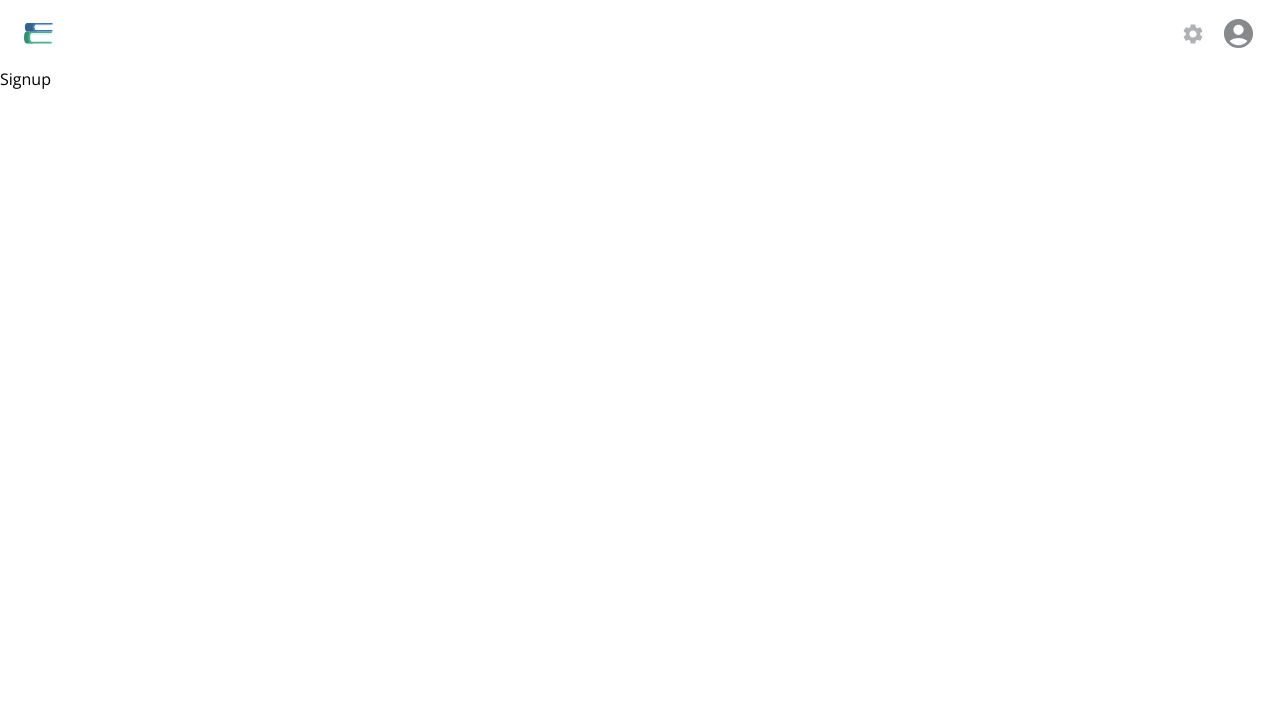
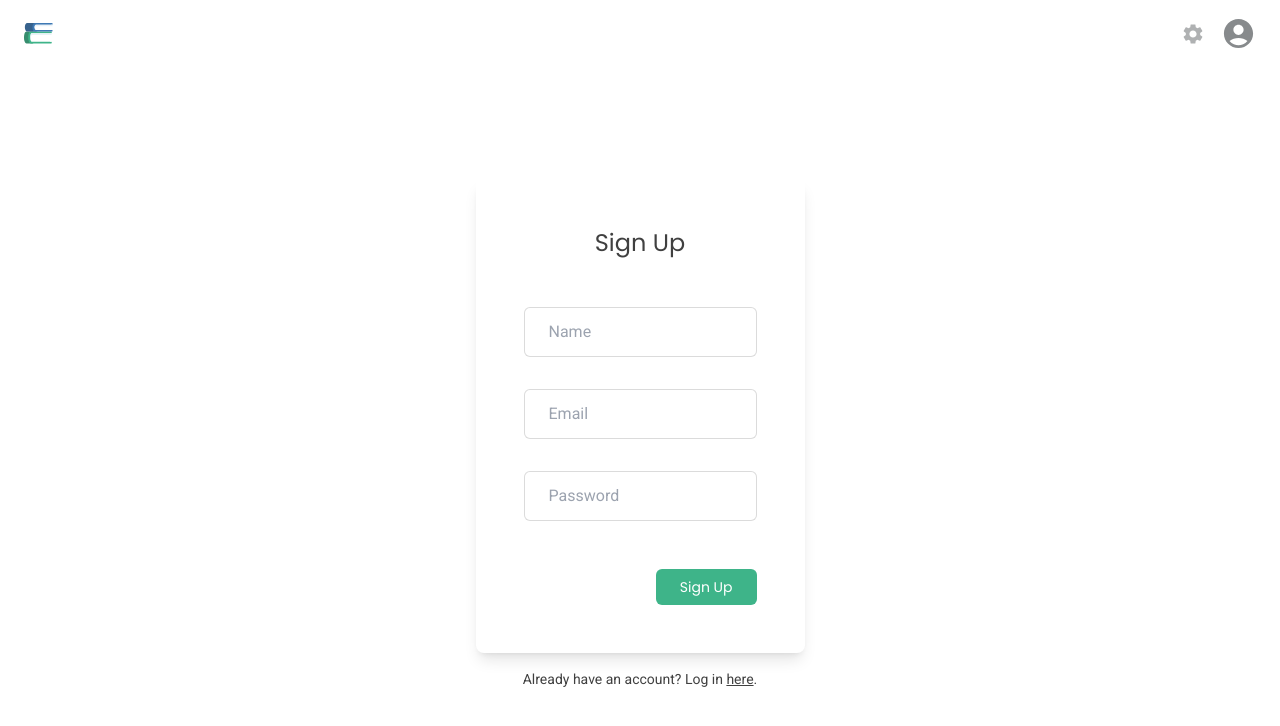
Before and after one commit to AnSingh1/Lexily, a React (Vite) app in the folder client/: page /signup in a window 1280 px wide. Shown: the top 726 px of the page. Built offline with nearby package versions, Linux system fonts and the light colour scheme.

Commit message:
completed login & signup ui

```diff
--- a/client/src/App.jsx
+++ b/client/src/App.jsx
@@ -11,6 +11,7 @@ import Test from "./Pages/Test/Test";
 export default function App() {
   return (
     <Router>
+      <div className="flex min-h-screen flex-col">
         <Header />
         <Routes>
           <Route path="/" element={<Dashboard />} />
@@ -18,6 +19,7 @@ export default function App() {
           <Route path="/login" element={<Login />} />
           <Route path="/signup" element={<Signup />} />
         </Routes>
+      </div>
     </Router>
   );
 }
--- /dev/null
+++ b/client/src/Pages/Auth/Components/AuthInput.jsx
@@ -0,0 +1,13 @@
+import React, { forwardRef } from "react";
+
+export default forwardRef(function AuthInput(props, ref) {
+  return (
+    <input
+      ref={ref}
+      type={props.type || "text"}
+      placeholder={props.placeholder || ""}
+      required={props.required !== undefined ? props.required : true}
+      className="rounded-md border-[1px] border-gray-border/[.16] px-6 py-3 font-roboto text-base text-test-lgt focus-visible:border-2 focus-visible:placeholder:text-test-lgt/50"
+    />
+  );
+});
--- a/client/src/Pages/Auth/Login.jsx
+++ b/client/src/Pages/Auth/Login.jsx
@@ -1,5 +1,47 @@
-import React from "react";
+import React, { useRef, useState } from "react";
+import { useNavigate, Link } from "react-router-dom";
+
+import AuthInput from "./Components/AuthInput";
 
 export default function Login() {
-  return <div>Login</div>;
+  const emailRef = useRef();
+  const passwordRef = useRef();
+
+  const [error, setError] = useState();
+  const [loading, setLoading] = useState(false);
+
+  const logIn = (e) => {
+    e.preventDefault();
+
+    console.log(emailRef.current.value);
+    console.log(passwordRef.current.value);
+  };
+
+  return (
+    <div className="flex w-full flex-grow flex-col items-center justify-center">
+      <div>
+        <form className="flex flex-col items-center gap-8 rounded-lg p-12 shadow-lg">
+          <h2 className="mb-4 font-poppins text-2xl text-test-dark">Log In</h2>
+          <AuthInput type="email" placeholder="Email" ref={emailRef} />
+          <AuthInput type="password" placeholder="Password" ref={passwordRef} />
+          <button
+            disabled={loading}
+            type="submit"
+            onClick={logIn}
+            className="ml-auto mt-4 rounded-md bg-brand px-6 py-2 font-poppins text-sm text-white disabled:bg-brand/50"
+          >
+            Log In
+          </button>
+        </form>
+      </div>
+      <span className="mt-4 font-roboto text-sm text-test-dark">
+        Need an account? Sign up{" "}
+        <Link className="underline" to="/signup">
+          here
+        </Link>
+        .
+      </span>
+      {error && <span className="font-roboto text-red-500">{error}</span>}
+    </div>
+  );
 }
--- a/client/src/Pages/Auth/Signup.jsx
+++ b/client/src/Pages/Auth/Signup.jsx
@@ -1,5 +1,41 @@
-import React from "react";
+import React, { useRef, useState } from "react";
+import { useNavigate, Link } from "react-router-dom";
+
+import AuthInput from "./Components/AuthInput";
 
 export default function Signup() {
-  return <div>Signup</div>;
+  const nameRef = useRef();
+  const emailRef = useRef();
+  const passwordRef = useRef();
+
+  const [error, setError] = useState();
+  const [loading, setLoading] = useState(false);
+
+  return (
+    <div className="flex w-full flex-grow flex-col items-center justify-center">
+      <div>
+        <form className="flex flex-col items-center gap-8 rounded-lg p-12 shadow-lg">
+          <h2 className="mb-4 font-poppins text-2xl text-test-dark">Sign Up</h2>
+          <AuthInput placeholder="Name" ref={nameRef} />
+          <AuthInput type="email" placeholder="Email" ref={emailRef} />
+          <AuthInput type="password" placeholder="Password" ref={passwordRef} />
+          <button
+            disabled={loading}
+            type="submit"
+            className="ml-auto mt-4 rounded-md bg-brand px-6 py-2 font-poppins text-sm text-white disabled:bg-brand/50"
+          >
+            Sign Up
+          </button>
+        </form>
+      </div>
+      <span className="mt-4 font-roboto text-sm text-test-dark">
+        Already have an account? Log in{" "}
+        <Link className="underline" to="/login">
+          here
+        </Link>
+        .
+      </span>
+      {error && <span className="font-roboto text-red-500">{error}</span>}
+    </div>
+  );
 }
--- a/client/src/Pages/Test/Components/Header.jsx
+++ b/client/src/Pages/Test/Components/Header.jsx
@@ -1,11 +1,20 @@
-import React, { useState } from "react";
+import React from "react";
+
+import { useNavigate } from "react-router-dom";
 
 import { Settings, AccountCircle } from "@mui/icons-material";
 
 export default function Header() {
+  const navigate = useNavigate();
+
   return (
     <header className="sticky top-0 z-50 flex w-full justify-between gap-6 border-b-[1px] border-b-gray-border/[.18] bg-white px-6 py-4 sm:border-none">
-      <img className="cursor-pointer" src="/logo-small.svg" alt="Logo" />
+      <img
+        onClick={(_) => navigate("/")}
+        className="cursor-pointer"
+        src="/logo-small.svg"
+        alt="Logo"
+      />
       <div className="flex items-center gap-4">
         <Settings className="cursor-pointer text-test-lgt/50 hover:text-test-lgt/75" />
         <AccountCircle
--- a/client/src/index.css
+++ b/client/src/index.css
@@ -614,12 +614,24 @@ input[type="radio"]:checked::before {
   margin-right: auto;
 }
 
+.mb-4{
+  margin-bottom: 1rem;
+}
+
 .mr-3{
   margin-right: 0.75rem;
 }
 
 .mr-\[\.75em\]{
   margin-right: .75em;
+}
+
+.ml-auto{
+  margin-left: auto;
+}
+
+.mt-4{
+  margin-top: 1rem;
 }
 
 .flex{
@@ -630,16 +642,8 @@ input[type="radio"]:checked::before {
   height: 1rem;
 }
 
-.h-6{
-  height: 1.5rem;
-}
-
 .h-full{
   height: 100%;
-}
-
-.h-8{
-  height: 2rem;
 }
 
 .min-h-screen{
@@ -660,6 +664,10 @@ input[type="radio"]:checked::before {
 
 .w-full{
   width: 100%;
+}
+
+.flex-grow{
+  flex-grow: 1;
 }
 
 .-translate-x-1\/2{
@@ -724,12 +732,16 @@ input[type="radio"]:checked::before {
   gap: 0.75rem;
 }
 
+.gap-4{
+  gap: 1rem;
+}
+
 .gap-6{
   gap: 1.5rem;
 }
 
-.gap-4{
-  gap: 1rem;
+.gap-8{
+  gap: 2rem;
 }
 
 .rounded{
@@ -742,6 +754,14 @@ input[type="radio"]:checked::before {
 
 .rounded-full{
   border-radius: 9999px;
+}
+
+.rounded-lg{
+  border-radius: 0.5rem;
+}
+
+.rounded-md{
+  border-radius: 0.375rem;
 }
 
 .border-\[1px\]{
@@ -787,8 +807,8 @@ input[type="radio"]:checked::before {
   background-color: rgb(255 255 255 / var(--tw-bg-opacity));
 }
 
-.p-6{
-  padding: 1.5rem;
+.p-12{
+  padding: 3rem;
 }
 
 .px-12{
@@ -811,6 +831,11 @@ input[type="radio"]:checked::before {
   padding-right: 9vw;
 }
 
+.py-2{
+  padding-top: 0.5rem;
+  padding-bottom: 0.5rem;
+}
+
 .py-24{
   padding-top: 6rem;
   padding-bottom: 6rem;
@@ -821,6 +846,11 @@ input[type="radio"]:checked::before {
   padding-bottom: 0.75rem;
 }
 
+.py-4{
+  padding-top: 1rem;
+  padding-bottom: 1rem;
+}
+
 .py-6{
   padding-top: 1.5rem;
   padding-bottom: 1.5rem;
@@ -829,11 +859,6 @@ input[type="radio"]:checked::before {
 .py-\[2px\]{
   padding-top: 2px;
   padding-bottom: 2px;
-}
-
-.py-4{
-  padding-top: 1rem;
-  padding-bottom: 1rem;
 }
 
 .text-center{
@@ -850,6 +875,11 @@ input[type="radio"]:checked::before {
 
 .font-sans{
   font-family: Open Sans, sans-serif;
+}
+
+.text-2xl{
+  font-size: 1.5rem;
+  line-height: 2rem;
 }
 
 .text-3xl{
@@ -876,17 +906,17 @@ input[type="radio"]:checked::before {
   line-height: 1.25rem;
 }
 
-.text-2xl{
-  font-size: 1.5rem;
-  line-height: 2rem;
-}
-
 .font-medium{
   font-weight: 500;
 }
 
 .uppercase{
   text-transform: uppercase;
+}
+
+.text-red-500{
+  --tw-text-opacity: 1;
+  color: rgb(239 68 68 / var(--tw-text-opacity));
 }
 
 .text-test-dark{
@@ -903,13 +933,17 @@ input[type="radio"]:checked::before {
   color: rgb(95 99 102 / 0.5);
 }
 
+.text-test-lgt\/75{
+  color: rgb(95 99 102 / 0.75);
+}
+
 .text-white{
   --tw-text-opacity: 1;
   color: rgb(255 255 255 / var(--tw-text-opacity));
 }
 
-.text-test-lgt\/75{
-  color: rgb(95 99 102 / 0.75);
+.underline{
+  text-decoration-line: underline;
 }
 
 .shadow-lg{
@@ -927,6 +961,22 @@ input[type="radio"]:checked::before {
   color: rgb(95 99 102 / 0.75);
 }
 
+.focus-visible\:border-2:focus-visible{
+  border-width: 2px;
+}
+
+.focus-visible\:placeholder\:text-test-lgt\/50:focus-visible::-moz-placeholder{
+  color: rgb(95 99 102 / 0.5);
+}
+
+.focus-visible\:placeholder\:text-test-lgt\/50:focus-visible::placeholder{
+  color: rgb(95 99 102 / 0.5);
+}
+
+.disabled\:bg-brand\/50:disabled{
+  background-color: rgb(62 180 137 / 0.5);
+}
+
 @media (min-width: 640px){
   .sm\:border-\[1px\]{
     border-width: 1px;
```
Lines whose indentation alone changed are shown as unchanged.
